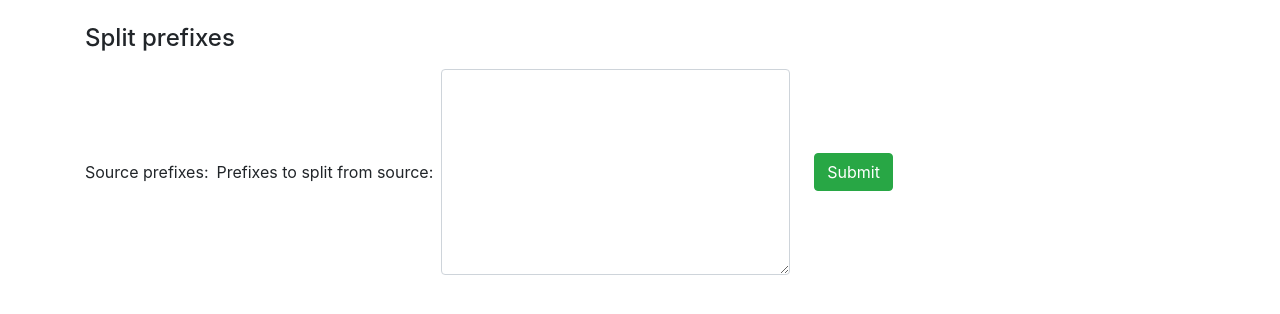
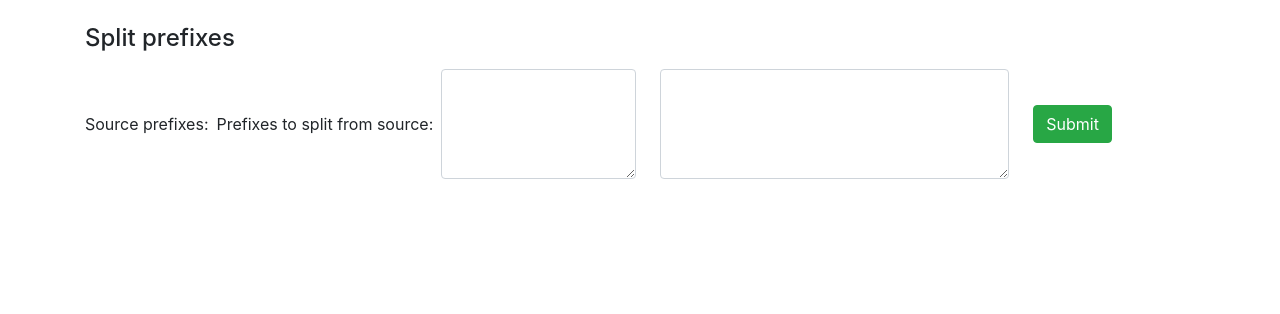
Before and after one commit to ja3600/ipv4cidrtools, a Flask app: page /splitnet in a window 1280 px wide. Shown: the part 56-370 px from the top of the page. Run offline with Flask 2, Linux system fonts and the light colour scheme; some libraries are stand-ins or nearby versions.

Commit message:
new feature: added split form

```diff
--- a/app/templates/header.html
+++ b/app/templates/header.html
@@ -2,8 +2,12 @@
 
 <title>CIDR Tools</title>
 
-<link rel="stylesheet" href="{{ url_for('static', filename='css/bootstrap.min.css') }}">
+<!--
+Used for local static files
+  <link rel="stylesheet" href="{{ url_for('static', filename='css/bootstrap.min.css') }}">
+-->
 
+<link rel="stylesheet" href="https://cdn.jsdelivr.net/npm/bootstrap@4.5.3/dist/css/bootstrap.min.css" integrity="sha384-TX8t27EcRE3e/ihU7zmQxVncDAy5uIKz4rEkgIXeMed4M0jlfIDPvg6uqKI2xXr2" crossorigin="anonymous">
 
 <meta name="viewport" content="width=device-width, initial-scale=1.0">
 
--- a/app/templates/splitnet_form.html
+++ b/app/templates/splitnet_form.html
@@ -8,10 +8,11 @@
 
   <form action="" method="post" role="form" class="form-inline">
     {{ form.csrf }}
-  <label class="mr-sm-2 mb-0" for="ip_list1">Source prefixes:</label>
-  <label class="mr-sm-2 mb-0" for="ip_list2">Prefixes to split from source:</label>
-  <textarea class="form-control mr-sm-4 mt-2 mb-2 mb-sm-2" rows="8" cols="30" name="ip_list", type="text"></textarea>
-      <button type="submit" class="btn btn-success">Submit</button>
+    <label class="mr-sm-2 mb-0" for="ip_list1">Source prefixes:</label>
+    <label class="mr-sm-2 mb-0" for="ip_list2">Prefixes to split from source:</label>
+    <textarea class="form-control mr-sm-4 mt-2 mb-2 mb-sm-2" rows="4" cols="15" name="ip_list1", type="text"></textarea>
+    <textarea class="form-control mr-sm-4 mt-2 mb-2 mb-sm-2" rows="4" cols="30" name="ip_list2", type="text"></textarea>
+    <button type="submit" class="btn btn-success">Submit</button>
   </form>
 
   <br>
```
